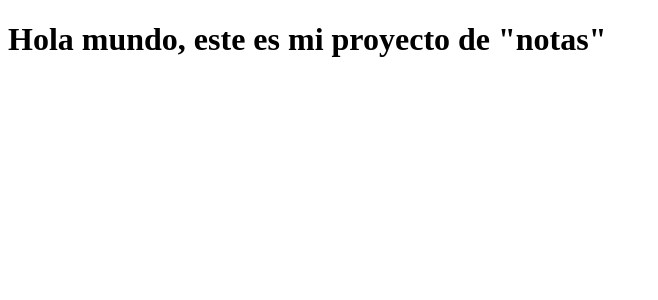
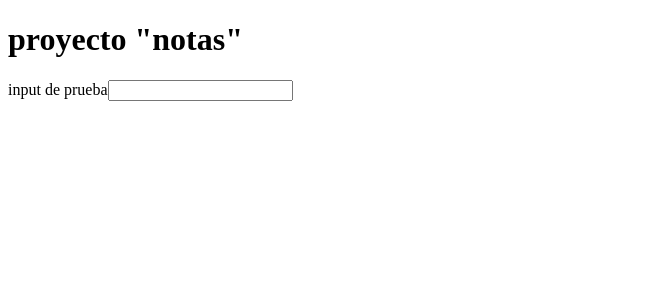
Before and after one commit to Angel-Marin28/Proyecto_notas, a React (Create React App) app: page / in a window 1280 px wide. Shown: the top 300 px of the page, without its empty margins (0-658 px from the left). Built offline with nearby package versions, Linux system fonts and the light colour scheme; the HTML template or start-up script is replaced by a standard one.

Commit message:
Input controlado

```diff
--- a/src/App.jsx
+++ b/src/App.jsx
@@ -1,9 +1,27 @@
+import { useState } from "react";
 
 
-function App() {
+const App =() => {
+  //hool -> use .....
+  //stage ->useState
+
+  const [state, setState]= useState("");
+
+
+const handleInputChange =(event) => {
+setState(event.target.value);
+console.log(state)
+
+ };
+
   return (
     <div className="App">
-      <h1>Hola mundo, este es mi proyecto de "notas"</h1>
+      <h1>proyecto "notas"</h1>
+      <label>
+        input de prueba
+      <input id="PruebaID" name="prueba" type="text" onChange={handleInputChange} value={state} />
+      </label>
+
     </div>
   );
 }
```
